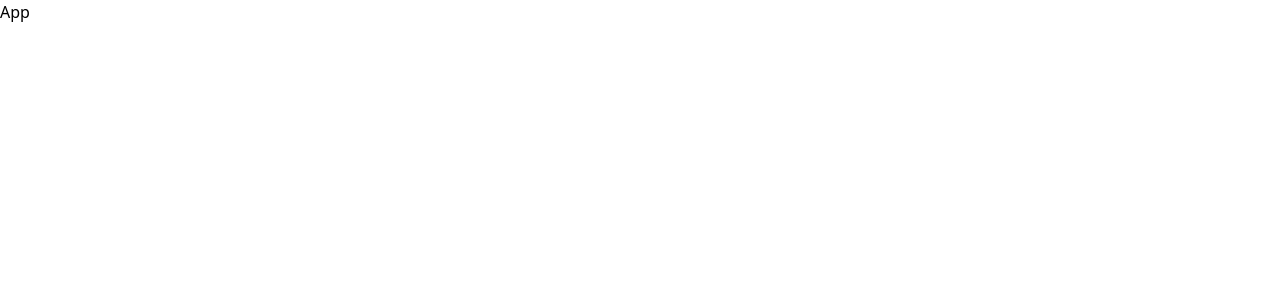
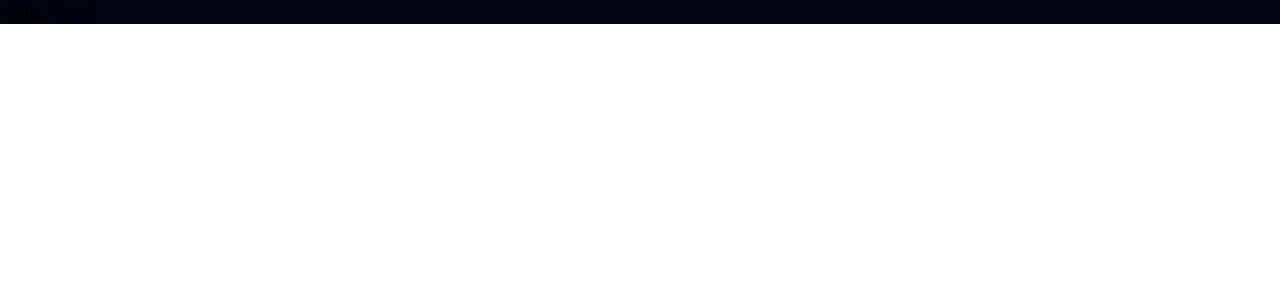
Before and after one commit to bhn5ger/crypto-trading-bot, a React (Vite) app in the folder website/bwin_crypto_trading_app/: page / in a window 1280 px wide. Shown: the top 300 px of the page. Built offline with nearby package versions, Linux system fonts and the light colour scheme.

Commit message:
Edit front page

```diff
--- a/website/bwin_crypto_trading_app/src/App.jsx
+++ b/website/bwin_crypto_trading_app/src/App.jsx
@@ -1,9 +1,9 @@
 import React from 'react'
 
-const App = () => {
-  return (
-    <div>App</div>
-  )
-}
+const App = () => (
+    <div className="bg-primary w-full overflow-hidden">
+      <h1>Hello, World!</h1>
+    </div>
+);
 
 export default App
```
